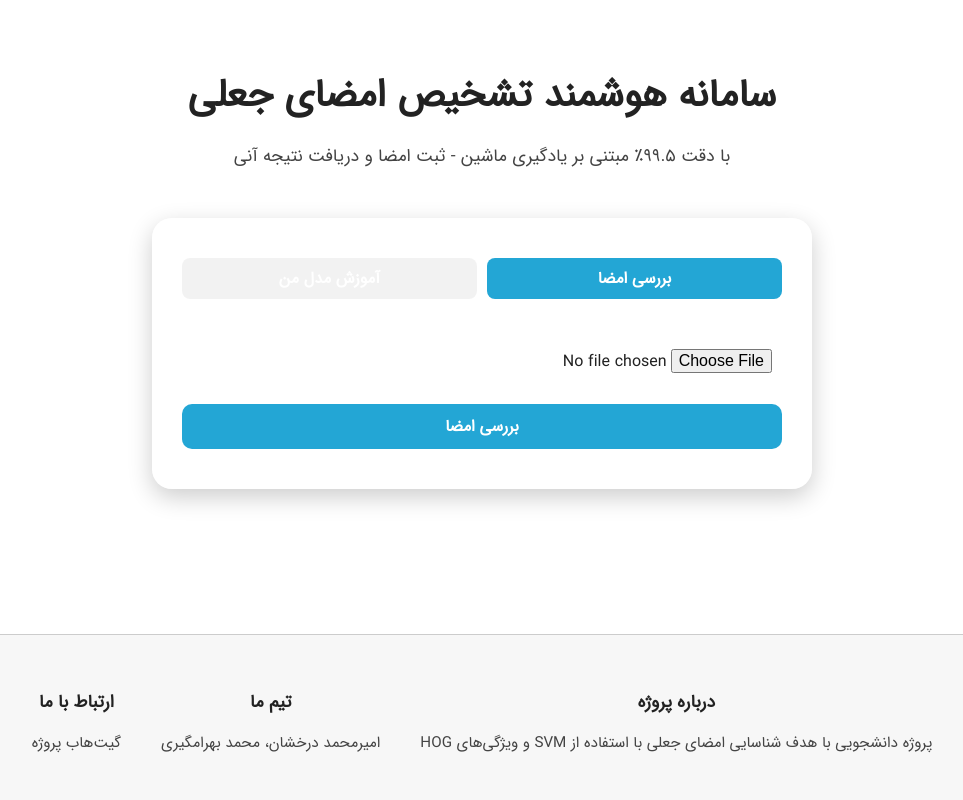
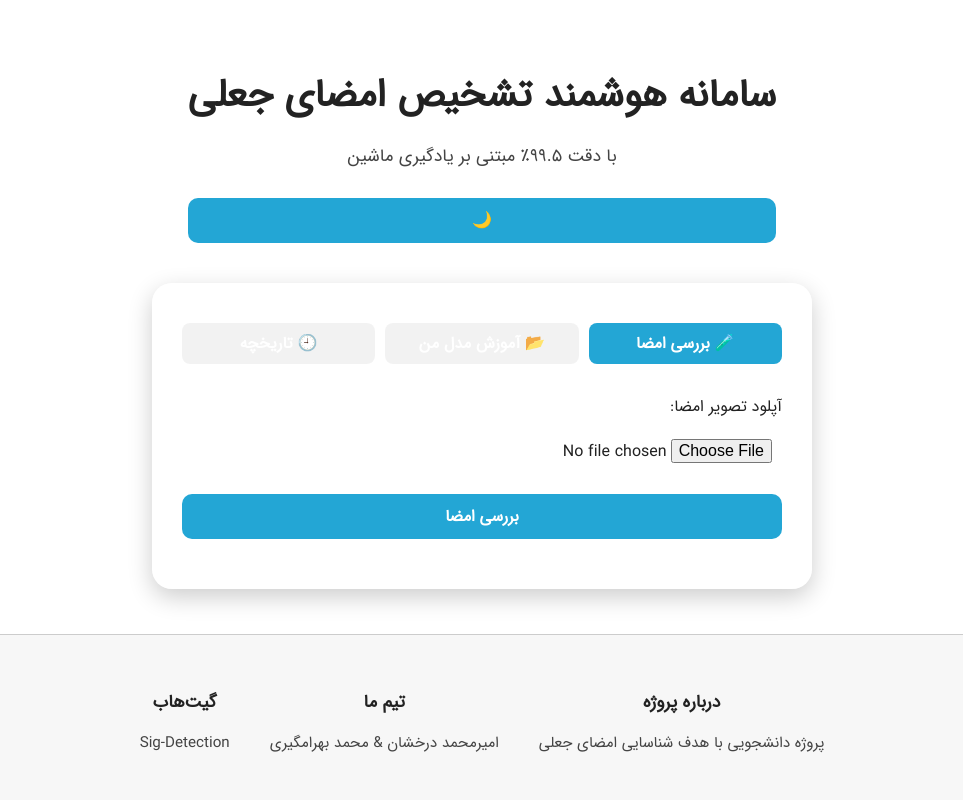
Before and after one commit to Amir-Der/Sig-Detection, a Flask app: page / in a window 1280 px wide. Shown: the whole page, without its empty margins (178-1141 px from the left). Run offline with Flask 3, Linux system fonts and the light colour scheme; the visitor is signed in with stand-in values (Sample User, id 1); parts of the project's set-up code (start-up, migrations or seed data) failed here and were passed over.

Commit message:
Update dashboard.html

```diff
--- a/templates/dashboard.html
+++ b/templates/dashboard.html
@@ -2,97 +2,155 @@
 <html lang="fa" dir="rtl">
 <head>
   <meta charset="UTF-8">
-  <meta name="viewport" content="width=device-width, initial-scale=1.0">
-  <title>سامانه تشخیص امضای جعلی</title>
+  <meta name="viewport" content="width=device-width, initial-scale=1">
+  <title>داشبورد کاربر</title>
   <link rel="stylesheet" href="/static/style.css">
 </head>
 <body>
   <header class="site-header">
     <h1>سامانه هوشمند تشخیص امضای جعلی</h1>
-    <p>با دقت ۹۹.۵٪ مبتنی بر یادگیری ماشین - ثبت امضا و دریافت نتیجه آنی</p>
+    <p>با دقت ۹۹.۵٪ مبتنی بر یادگیری ماشین</p>
+    <button id="dark-toggle">🌙</button>
   </header>
 
   <div class="card">
     <div class="tab-buttons">
-      <button class="tab active" onclick="switchTab('test')">بررسی امضا</button>
-      <button class="tab" onclick="switchTab('train')">آموزش مدل من</button>
+      <button class="tab active" data-tab="test">🧪 بررسی امضا</button>
+      <button class="tab" data-tab="train">📂 آموزش مدل من</button>
+      <button class="tab" data-tab="history">🕘 تاریخچه</button>
     </div>
 
     <div class="tab-content" id="test">
-      <form method="POST" enctype="multipart/form-data">
-        <input type="file" name="file" required accept="image/*">
+      <form id="form-test">
+        <label>آپلود تصویر امضا:</label>
+        <input type="file" id="test-file" accept="image/*" required>
+        <div id="preview" class="preview"></div>
         <button type="submit">بررسی امضا</button>
       </form>
-      {% if result %}
-      <div class="result">{{ result }}</div>
-      {% endif %}
+      <div id="result" class="result"></div>
     </div>
 
     <div class="tab-content hidden" id="train">
-      <form id="upload-real" enctype="multipart/form-data">
-        <label>آپلود امضاهای معتبر</label>
-        <input type="file" name="files" multiple required accept="image/*">
-        <button type="submit">بارگذاری</button>
+      <form id="form-train-real">
+        <label>آپلود امضاهای معتبر (حداقل ۱۰):</label>
+        <input type="file" id="train-real" accept="image/*" multiple required>
+        <button type="submit">بارگذاری معتبرها</button>
       </form>
+      <form id="form-train-fake">
+        <label>آپلود امضاهای جعلی (حداقل ۱۰):</label>
+        <input type="file" id="train-fake" accept="image/*" multiple required>
+        <button type="submit">بارگذاری جعلی‌ها</button>
+      </form>
+      <button id="btn-train-model">آموزش مدل</button>
+      <div class="progress-bar hidden">
+        <div class="progress-fill" id="train-progress"></div>
+      </div>
+      <p id="train-status"></p>
+    </div>
 
-      <form id="upload-fake" enctype="multipart/form-data">
-        <label>آپلود امضاهای جعلی</label>
-        <input type="file" name="files" multiple required accept="image/*">
-        <button type="submit">بارگذاری</button>
-      </form>
-
-      <button onclick="trainModel()">آموزش مدل</button>
-      <p id="train-status"></p>
+    <div class="tab-content hidden" id="history">
+      <h3>تاریخچهٔ تست‌ها</h3>
+      <ul id="history-list"></ul>
     </div>
   </div>
 
   <footer class="site-footer">
     <div class="footer-section">
       <h4>درباره پروژه</h4>
-      <p>پروژه دانشجویی با هدف شناسایی امضای جعلی با استفاده از SVM و ویژگی‌های HOG</p>
+      <p>پروژه دانشجویی با هدف شناسایی امضای جعلی</p>
     </div>
     <div class="footer-section">
       <h4>تیم ما</h4>
-      <p>امیرمحمد درخشان، محمد بهرامگیری</p>
+      <p>امیرمحمد درخشان & محمد بهرامگیری</p>
     </div>
     <div class="footer-section">
-      <h4>ارتباط با ما</h4>
-      <p><a href="https://github.com/Amir-Der/Sig-Detection" target="_blank">گیت‌هاب پروژه</a></p>
+      <h4>گیت‌هاب</h4>
+      <p><a href="https://github.com/Amir-Der/Sig-Detection" target="_blank">Sig-Detection</a></p>
     </div>
   </footer>
 
   <script>
-    function switchTab(tab) {
-      document.querySelectorAll('.tab-content').forEach(el => el.classList.add('hidden'));
-      document.querySelectorAll('.tab').forEach(el => el.classList.remove('active'));
-      document.getElementById(tab).classList.remove('hidden');
-      event.target.classList.add('active');
-    }
-
-    function upload(type, formId) {
-      const form = document.getElementById(formId);
-      const input = form.querySelector('input');
-      const data = new FormData();
-      for (const file of input.files) data.append("files", file);
-      fetch(`/upload/${type}`, { method: 'POST', body: data }).then(() => alert("آپلود انجام شد"));
-    }
-
-    document.getElementById("upload-real").addEventListener("submit", e => {
-      e.preventDefault(); upload("real", "upload-real");
+    // dark mode toggle
+    document.getElementById('dark-toggle').addEventListener('click', () => {
+      document.body.classList.toggle('dark');
     });
 
-    document.getElementById("upload-fake").addEventListener("submit", e => {
-      e.preventDefault(); upload("fake", "upload-fake");
+    // tab switching
+    document.querySelectorAll('.tab').forEach(btn => {
+      btn.addEventListener('click', e => {
+        document.querySelectorAll('.tab-content').forEach(c => c.classList.add('hidden'));
+        document.querySelectorAll('.tab').forEach(t => t.classList.remove('active'));
+        const tab = e.currentTarget.dataset.tab;
+        document.getElementById(tab).classList.remove('hidden');
+        e.currentTarget.classList.add('active');
+      });
     });
 
-    function trainModel() {
-      fetch("/train", { method: "POST" })
-        .then(res => res.json())
-        .then(data => {
-          document.getElementById("train-status").innerText =
-            data.status === "done" ? "✅ مدل آموزش دید" : "❌ آموزش شکست خورد";
-        });
+    // preview for test
+    document.getElementById('test-file').addEventListener('change', e => {
+      const p = document.getElementById('preview');
+      p.innerHTML = '';
+      const file = e.target.files[0];
+      if (!file) return;
+      const reader = new FileReader();
+      reader.onload = evt => {
+        const img = document.createElement('img');
+        img.src = evt.target.result;
+        p.appendChild(img);
+      };
+      reader.readAsDataURL(file);
+    });
+
+    // handle test form
+    document.getElementById('form-test').addEventListener('submit', async e => {
+      e.preventDefault();
+      const file = document.getElementById('test-file').files[0];
+      const data = new FormData();
+      data.append('file', file);
+      const res = await fetch('/', { method:'POST', body:data });
+      const json = await res.json();
+      document.getElementById('result').innerText =
+        `${json.result} (اعتماد: ${Math.round(json.confidence*100)}%)`;
+      // save to history
+      const li = document.createElement('li');
+      li.innerText = `${new Date().toLocaleString()}: ${json.result}`;
+      document.getElementById('history-list').prepend(li);
+    });
+
+    // handle train uploads
+    async function handleUpload(inputId, type) {
+      const input = document.getElementById(inputId);
+      const data = new FormData();
+      for (let f of input.files) data.append('files', f);
+      await fetch(`/upload/${type}`, { method:'POST', body:data });
+      alert('آپلود انجام شد');
     }
+    document.getElementById('form-train-real').addEventListener('submit', e => {
+      e.preventDefault(); handleUpload('train-real','real');
+    });
+    document.getElementById('form-train-fake').addEventListener('submit', e => {
+      e.preventDefault(); handleUpload('train-fake','fake');
+    });
+
+    // train model with progress bar
+    document.getElementById('btn-train-model').addEventListener('click', async () => {
+      const bar = document.querySelector('.progress-bar');
+      const fill = document.getElementById('train-progress');
+      const status = document.getElementById('train-status');
+      bar.classList.remove('hidden');
+      fill.style.width = '0%';
+      status.innerText = 'در حال آموزش...';
+      for (let i=10; i<=100; i+=10) {
+        await new Promise(r=>setTimeout(r,200));
+        fill.style.width = `${i}%`;
+      }
+      const res = await fetch('/train', { method:'POST' });
+      const json = await res.json();
+      status.innerText = json.status==='done'
+        ? '✅ مدل شما با موفقیت آموزش دید!'
+        : '❌ آموزش مدل شکست خورد';
+      setTimeout(()=>bar.classList.add('hidden'),1000);
+    });
   </script>
 </body>
 </html>
```
